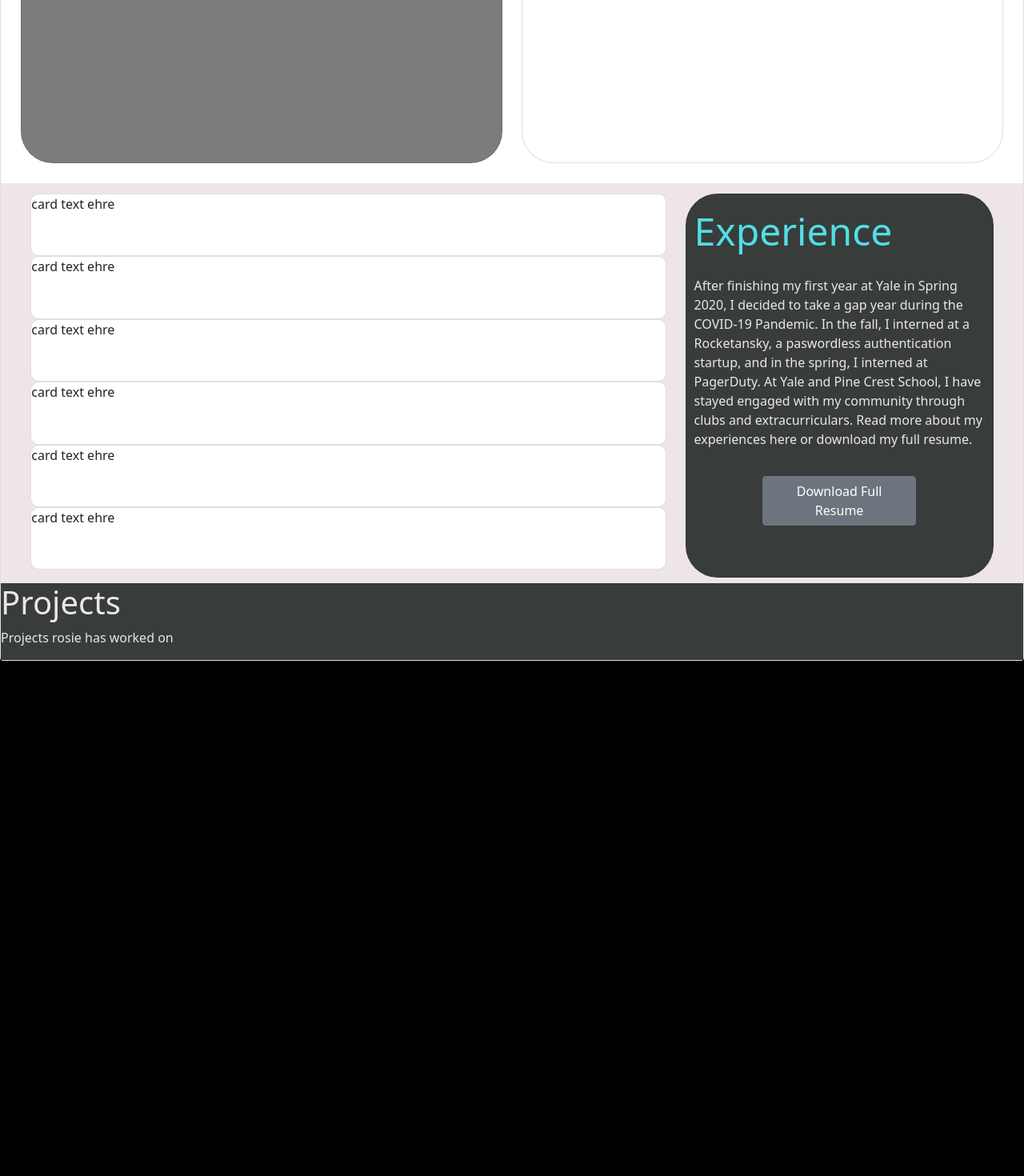
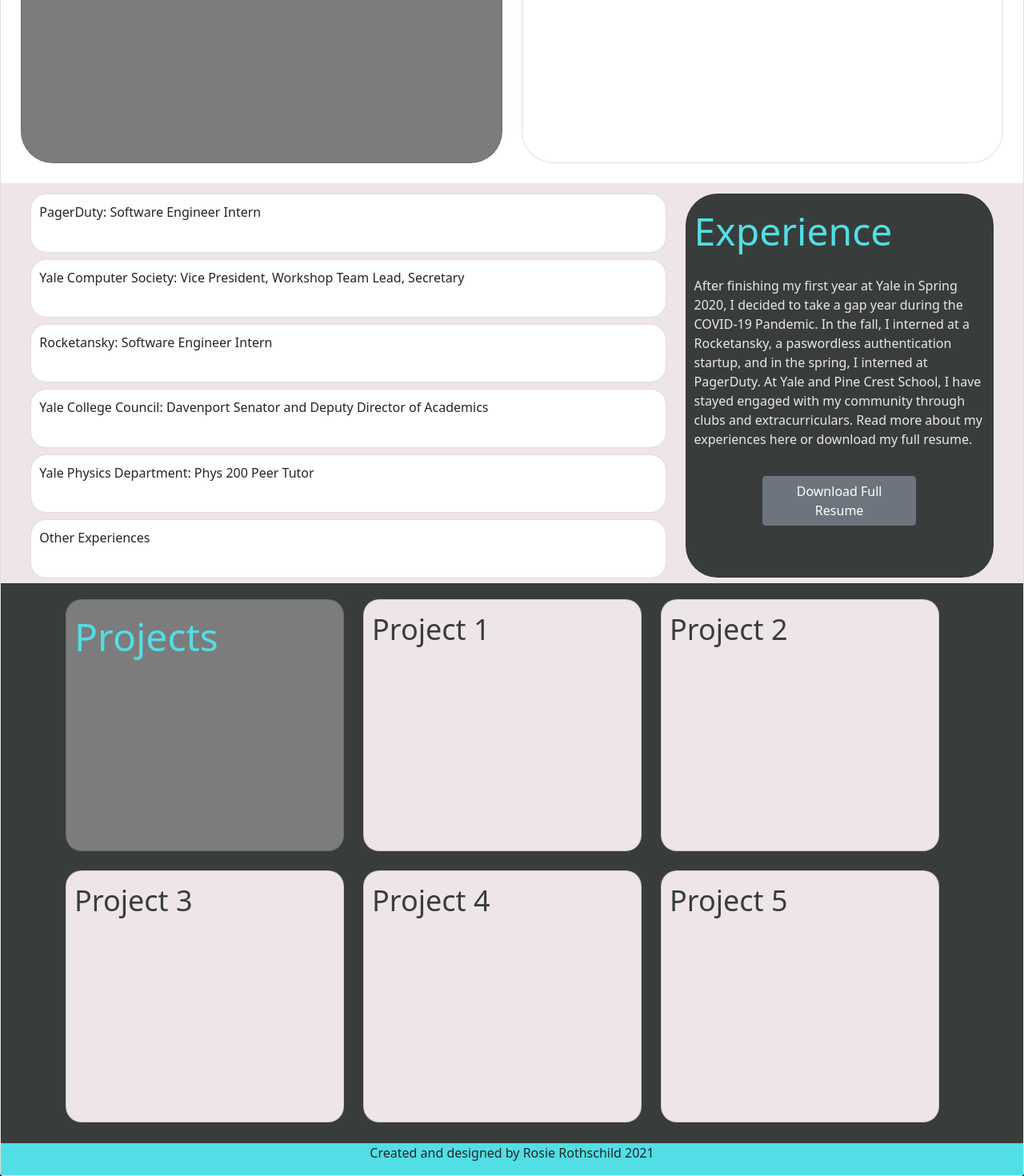
Before and after one commit to rosiesr/react-site, a React (Create React App) app: page / in a window 1280 px wide. Shown: the part 1176-2646 px from the top of the page at 80% size. Before the commit the page ends 2002 px from the top, so only its background shows below. Built offline with nearby package versions, Linux system fonts and the light colour scheme.

Commit message:
created projects layout and cleaned up styling

```diff
--- a/src/App.js
+++ b/src/App.js
@@ -7,6 +7,7 @@ import MyNav from 'components/navbar/mynav';
 import About from 'components/about/about';
 import Experience from 'components/experience/experience';
 import Projects from 'components/projects/projects';
+import Footer from 'components/footer/footer';
 
 
 function App() {
@@ -18,6 +19,7 @@ function App() {
         <About/>
         <Experience/>
         <Projects/>
+        <Footer/>
       </Card>
     </div>
   );
--- a/src/components/about/about.js
+++ b/src/components/about/about.js
@@ -7,11 +7,11 @@ export const About =  () => {
         <div className="aboutframe d-flex justify-content-center">
             <div className="row aboutcontianer align-middle">
                 <div className="col-6 ">
-                    <Card className="aboutcard" style={{ backgroundColor: '#7C7C7C', borderRadius: '40px' }}>
-                        <CardTitle style={{fontSize: '48px', color: '#52DEE5', margin: '10px'}}>
+                    <Card className="aboutcard" style={cardStyle}>
+                        <CardTitle style={titleStyle}>
                             About
                         </CardTitle>
-                        <CardText style={{color:'#EEE5E9', margin:'10px'}}>
+                        <CardText style={textStyle}>
                             I was born and raised in South Florida and has always loved the problem-solving
                             nature and infinite challenges of math and science. Throughout high school, I worked
                             on a math research project and began learning computer science, which led me to major
@@ -35,3 +35,7 @@ export const About =  () => {
 }
 
 export default About;
+
+const cardStyle = { backgroundColor: '#7C7C7C', borderRadius: '40px' }
+const titleStyle = { fontSize: '48px', color: '#52DEE5', margin: '10px' }
+const textStyle = { color:'#EEE5E9', margin:'10px' }
--- a/src/components/experience/experience.js
+++ b/src/components/experience/experience.js
@@ -8,28 +8,33 @@ export const Experience =  () => {
             <div className="experiencevertical d-flex justify-content-center">
             <div className="experiencecontainter row align-middle">
                 <div className="col-8">
-                    <Card style={{height: '16%', borderRadius: '10px'}}>
-                        <CardText>card text ehre</CardText>
+                    <Card style={cardStyle}>
+                        <CardText style={cardTextStyle}>PagerDuty: Software Engineer Intern</CardText>
                     </Card>
-                    <Card style={{height: '16%', borderRadius: '10px'}}>
-                        <CardText>card text ehre</CardText>
+                    <br className="smallspace"/>
+                    <Card style={cardStyle}>
+                        <CardText style={cardTextStyle}>Yale Computer Society: Vice President, Workshop Team Lead, Secretary</CardText>
                     </Card>
-                    <Card style={{height: '16%', borderRadius: '10px'}}>
-                        <CardText>card text ehre</CardText>
+                    <br className="smallspace"/>
+                    <Card style={cardStyle}>
+                        <CardText style={cardTextStyle}>Rocketansky: Software Engineer Intern</CardText>
                     </Card>
-                    <Card style={{height: '16%', borderRadius: '10px'}}>
-                        <CardText>card text ehre</CardText>
+                    <br className="smallspace"/>
+                    <Card style={cardStyle}>
+                        <CardText style={cardTextStyle}>Yale College Council: Davenport Senator and Deputy Director of Academics</CardText>
                     </Card>
-                    <Card style={{height: '16%', borderRadius: '10px'}}>
-                        <CardText>card text ehre</CardText>
+                    <br className="smallspace"/>
+                    <Card style={cardStyle}>
+                        <CardText style={cardTextStyle}>Yale Physics Department: Phys 200 Peer Tutor</CardText>
                     </Card>
-                    <Card style={{height: '16%', borderRadius: '10px'}}>
-                        <CardText>card text ehre</CardText>
+                    <br className="smallspace"/>
+                    <Card style={cardStyle}>
+                        <CardText style={cardTextStyle}>Other Experiences</CardText>
                     </Card>
                 </div>
                 <div className="col-4 experiencecard">
-                    <Card style={{height: '98%', backgroundColor:'#383D3B', borderRadius: "40px"}}>
-                        <CardTitle style={{fontSize: '48px', color: '#52DEE5', margin: '10px'}}>
+                    <Card style={mainCardStyle}>
+                        <CardTitle style={mainCardTitle}>
                             Experience
                         </CardTitle>
                         <CardText style={{color: '#EEE5E9', margin:'10px'}}>
@@ -55,3 +60,9 @@ export const Experience =  () => {
 }
 
 export default Experience;
+
+const cardStyle = {height: '15%', borderRadius: '20px'}
+const cardTextStyle = {margin: "10px"}
+
+const mainCardStyle = {height: '98%', backgroundColor:'#383D3B', borderRadius: "40px"}
+const mainCardTitle = {fontSize: '48px', color: '#52DEE5', margin: '10px'}
--- a/src/components/experience/experience.scss
+++ b/src/components/experience/experience.scss
@@ -23,3 +23,9 @@
 .experiencecard{
     height: 100%
 }
+
+.smallspace{
+    display: block; /* makes it have a width */
+    content: ""; /* clears default height */
+    margin-top: 1%; /* change this to whatever height you want it */
+}
--- /dev/null
+++ b/src/components/footer/footer.js
@@ -0,0 +1,13 @@
+import React from "react";
+import "./footer.scss";
+
+export const Footer =  () => {
+    return (
+        <div className="d-flex justify-content-center footer">
+            <p>Created and designed by Rosie Rothschild 2021</p>
+        </div>
+    )
+
+}
+
+export default Footer;
--- /dev/null
+++ b/src/components/footer/footer.scss
@@ -0,0 +1,5 @@
+@import "../../../styles/variables";
+
+.footer{
+    background-color: $aqua-color;
+}
--- a/src/components/projects/projects.js
+++ b/src/components/projects/projects.js
@@ -1,16 +1,56 @@
 import React from "react";
+import { Container, Row, Col, Card, CardTitle } from 'reactstrap';
 import "./projects.scss";
 
 export const Projects =  () => {
     return (
-        <div className="projects">
-            <h1>
-                Projects
-            </h1>
-            <p>Projects rosie has worked on</p>
+        <div className="projects d-flex justify-content-center">
+            <Container className="projectcontainer" style={{height: "700px"}}>
+                <Row xs="3" style={rowStyle}>
+                    <Col>
+                        <Card style={mainCard}>
+                            <CardTitle style={mainTitle}>Projects</CardTitle>
+                        </Card>
+                    </Col>
+                    <Col>
+                        <Card style={cardStyle}>
+                            <CardTitle style={cardTitle}>Project 1</CardTitle>
+                        </Card>
+                    </Col>
+                    <Col>
+                        <Card style={cardStyle}>
+                            <CardTitle style={cardTitle}>Project 2</CardTitle>
+                        </Card>
+                    </Col>
+                </Row>
+                <br/>
+                <Row xs="3" style={rowStyle}>
+                    <Col>
+                        <Card style={cardStyle}>
+                            <CardTitle style={cardTitle}>Project 3</CardTitle>
+                        </Card>
+                    </Col>
+                    <Col>
+                        <Card style={cardStyle}>
+                            <CardTitle style={cardTitle}>Project 4</CardTitle>
+                        </Card>
+                    </Col>
+                    <Col>
+                        <Card style={cardStyle}>
+                            <CardTitle style={cardTitle}>Project 5</CardTitle>
+                        </Card>
+                    </Col>
+                </Row>
+            </Container>
         </div>
     )
 
 }
 
 export default Projects;
+
+const rowStyle = {height:"45%", width:"100%"}
+const mainCard = {height:"100%", backgroundColor:"#7C7C7C", borderRadius:"20px"}
+const mainTitle = {color: "#52DEE5", margin: "10px", fontSize:"48px"}
+const cardStyle = {height:"100%", backgroundColor:"#EEE5E9", borderRadius:"20px"}
+const cardTitle = {color: "#383D3B", margin: "10px", fontSize:"36px"}
--- a/src/components/projects/projects.scss
+++ b/src/components/projects/projects.scss
@@ -3,4 +3,9 @@
 .projects{
     background-color: $dark-grey-color;
     color: $pink-color;
+    height: 700px;
 }
+
+.projectcontainer{
+    margin:20px;
+}
```
